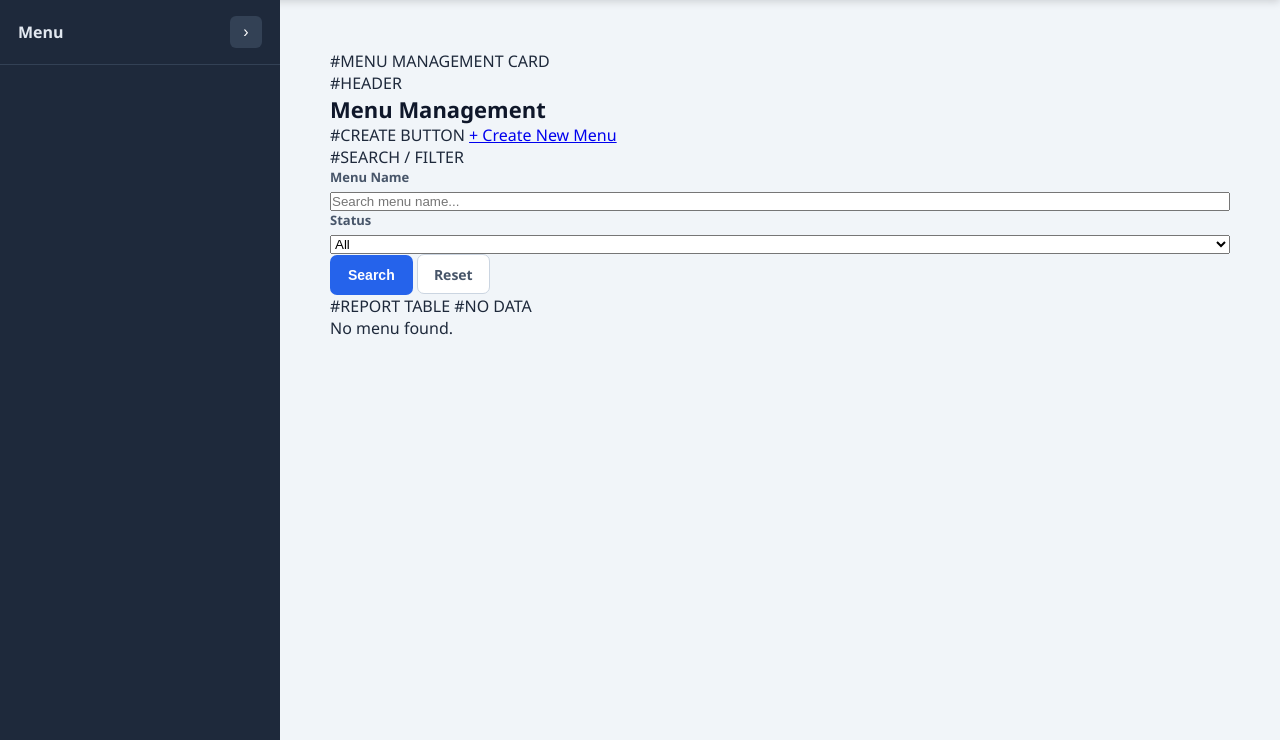
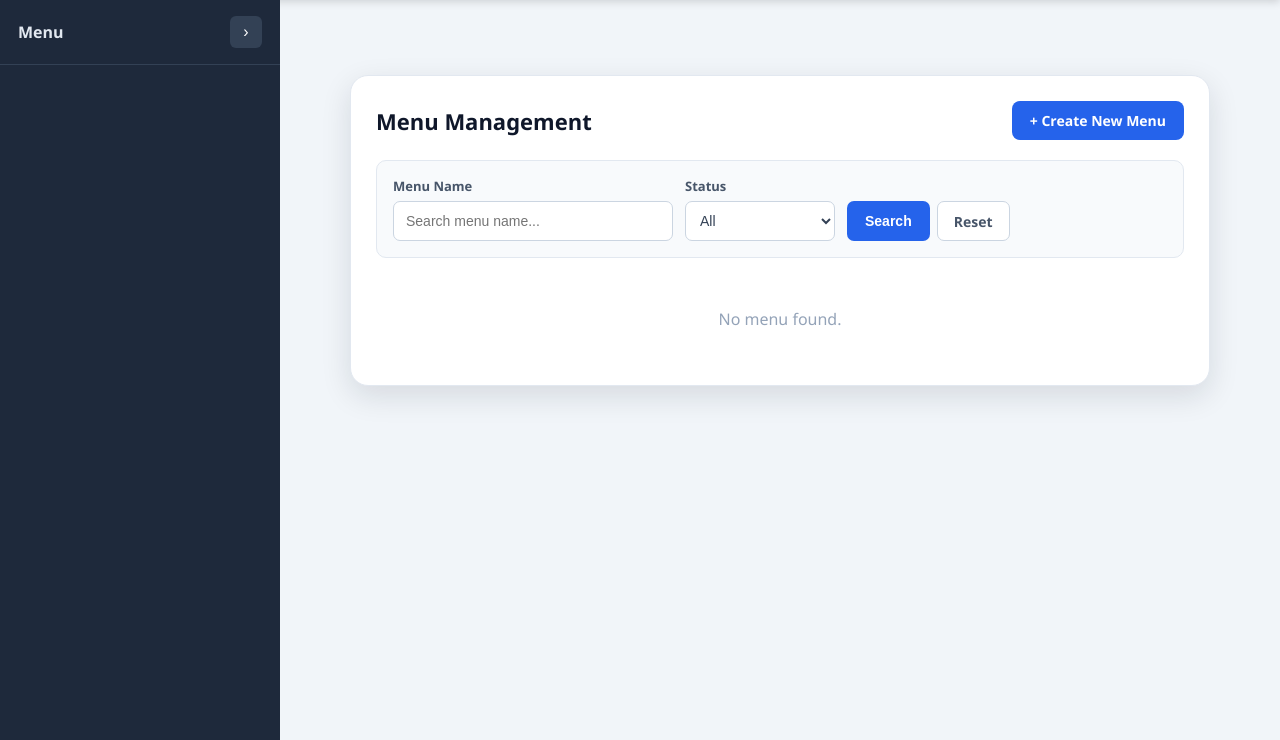
Before and after one commit to newtech2k26-dotcom/developer-portal, a Django app: page /menu-management/ in a window 1280 px wide. Shown: the part 60-800 px from the top of the page. Run offline with Django 5.2, Linux system fonts and the light colour scheme; the visitor is signed in with stand-in values (Sample User, id 1); data that the repository does not hold is empty.

Commit message:
menu setup final

```diff
--- a/devs/templates/devs/menu_management.html
+++ b/devs/templates/devs/menu_management.html
@@ -8,8 +8,9 @@
 
 <style>
 
-#MENU MANAGEMENT PAGE
-
+/* =========================================================
+   MENU MANAGEMENT PAGE
+========================================================= */
 
 .menu-page {
 
@@ -26,7 +27,9 @@
 }
 
 
-#MAIN CONTAINER
+/* =========================================================
+   MAIN CONTAINER
+========================================================= */
 
 .menu-container {
 
@@ -37,7 +40,9 @@
 }
 
 
-#MENU CARD
+/* =========================================================
+   MENU CARD
+========================================================= */
 
 .menu-card {
 
@@ -54,7 +59,9 @@
 }
 
 
-#CARD HEADER
+/* =========================================================
+   CARD HEADER
+========================================================= */
 
 .menu-card-header {
 
@@ -80,7 +87,9 @@
 }
 
 
-#CREATE NEW MENU BUTTON
+/* =========================================================
+   CREATE NEW MENU BUTTON
+========================================================= */
 
 .create-menu-btn {
 
@@ -120,7 +129,9 @@
 }
 
 
-#SEARCH / FILTER
+/* =========================================================
+   SEARCH / FILTER
+========================================================= */
 
 .menu-filter-form {
 
@@ -165,7 +176,9 @@
 }
 
 
-#SEARCH INPUT
+/* =========================================================
+   SEARCH INPUT
+========================================================= */
 
 .menu-search-input {
 
@@ -201,7 +214,9 @@
 }
 
 
-#STATUS SELECT
+/* =========================================================
+   STATUS SELECT
+========================================================= */
 
 .menu-status-select {
 
@@ -235,7 +250,9 @@
 }
 
 
-#FILTER BUTTONS
+/* =========================================================
+   FILTER BUTTONS
+========================================================= */
 
 .menu-filter-actions {
 
@@ -316,7 +333,9 @@
 }
 
 
-#TABLE WRAPPER
+/* =========================================================
+   TABLE WRAPPER
+========================================================= */
 
 .menu-table-wrapper {
 
@@ -327,7 +346,9 @@
 }
 
 
-#TABLE
+/* =========================================================
+   TABLE
+========================================================= */
 
 .menu-table {
 
@@ -340,7 +361,9 @@
 }
 
 
-#TABLE HEADER
+/* =========================================================
+   TABLE HEADER
+========================================================= */
 
 .menu-table th {
 
@@ -359,7 +382,9 @@
 }
 
 
-#TABLE DATA
+/* =========================================================
+   TABLE DATA
+========================================================= */
 
 .menu-table td {
 
@@ -383,7 +408,9 @@
 }
 
 
-#MENU NAME
+/* =========================================================
+   MENU NAME
+========================================================= */
 
 .menu-name {
 
@@ -394,7 +421,9 @@
 }
 
 
-#PARENT
+/* =========================================================
+   PARENT
+========================================================= */
 
 .parent-name {
 
@@ -403,7 +432,9 @@
 }
 
 
-#BADGES
+/* =========================================================
+   BADGES
+========================================================= */
 
 .menu-badge {
 
@@ -438,7 +469,9 @@
 }
 
 
-#ACTIVE / INACTIVE
+/* =========================================================
+   ACTIVE / INACTIVE
+========================================================= */
 
 .menu-active {
 
@@ -458,7 +491,9 @@
 }
 
 
-#ACTION BUTTONS
+/* =========================================================
+   ACTION BUTTONS
+========================================================= */
 
 .menu-actions {
 
@@ -537,7 +572,9 @@
 }
 
 
-#PAGINATION
+/* =========================================================
+   PAGINATION
+========================================================= */
 
 .menu-pagination {
 
@@ -623,7 +660,9 @@
 }
 
 
-#NO RESULTS
+/* =========================================================
+   NO RESULTS
+========================================================= */
 
 .menu-no-results {
 
@@ -636,7 +675,9 @@
 }
 
 
-#MENU MODAL
+/* =========================================================
+   MENU MODAL
+========================================================= */
 
 .menu-modal {
 
@@ -651,7 +692,9 @@
 }
 
 
-#MODAL OVERLAY
+/* =========================================================
+   MODAL OVERLAY
+========================================================= */
 
 .menu-modal-overlay {
 
@@ -666,7 +709,9 @@
 }
 
 
-#MODAL BOX
+/* =========================================================
+   MODAL BOX
+========================================================= */
 
 .menu-modal-box {
 
@@ -691,7 +736,9 @@
 }
 
 
-#MODAL CONTENT
+/* =========================================================
+   MODAL CONTENT
+========================================================= */
 
 #menuModalContent {
 
@@ -700,7 +747,9 @@
 }
 
 
-#MODAL FORM CONTAINER
+/* =========================================================
+   MODAL FORM CONTAINER
+========================================================= */
 
 .modal-form-container {
 
@@ -709,7 +758,9 @@
 }
 
 
-#MODAL HEADER
+/* =========================================================
+   MODAL HEADER
+========================================================= */
 
 .modal-form-header {
 
@@ -735,7 +786,9 @@
 }
 
 
-#MODAL CLOSE BUTTON
+/* =========================================================
+   MODAL CLOSE BUTTON
+========================================================= */
 
 .modal-close-btn {
 
@@ -769,7 +822,9 @@
 }
 
 
-#MODAL FORM
+/* =========================================================
+   MODAL FORM
+========================================================= */
 
 .menu-form {
 
@@ -836,7 +891,9 @@
 }
 
 
-#FIELD ERROR
+/* =========================================================
+   FIELD ERROR
+========================================================= */
 
 .field-error {
 
@@ -847,7 +904,9 @@
 }
 
 
-#FORM ACTIONS
+/* =========================================================
+   FORM ACTIONS
+========================================================= */
 
 .form-actions {
 
@@ -918,7 +977,9 @@
 }
 
 
-#DELETE MODAL
+/* =========================================================
+   DELETE MODAL
+========================================================= */
 
 .delete-modal-container {
 
@@ -1028,7 +1089,9 @@
 }
 
 
-#LOADING
+/* =========================================================
+   LOADING
+========================================================= */
 
 .menu-modal-loading {
 
@@ -1043,7 +1106,9 @@
 }
 
 
-#RESPONSIVE
+/* =========================================================
+   RESPONSIVE
+========================================================= */
 
 @media (max-width: 800px) {
 
@@ -1122,12 +1187,16 @@
     <div class="menu-container">
 
 
-        #MENU MANAGEMENT CARD
+        <!-- =================================================
+             MENU MANAGEMENT CARD
+        ================================================== -->
 
         <div class="menu-card">
 
 
-            #HEADER
+            <!-- =================================================
+                 HEADER
+            ================================================== -->
 
             <div class="menu-card-header">
 
@@ -1136,7 +1205,9 @@
                 </h2>
 
 
-                #CREATE BUTTON
+                <!-- =================================================
+                     CREATE BUTTON
+                ================================================== -->
 
                 <a
                     href="{% url 'menu_create' %}"
@@ -1150,7 +1221,9 @@
 
 
 
-            #SEARCH / FILTER
+            <!-- =================================================
+                 SEARCH / FILTER
+            ================================================== -->
 
             <form
                 method="GET"
@@ -1248,7 +1321,9 @@
 
 
 
-            #REPORT TABLE
+            <!-- =================================================
+                 REPORT TABLE
+            ================================================== -->
 
             {% if menus_page.object_list %}
 
@@ -1259,18 +1334,55 @@
                         <thead>
 
                             <tr>
-                                <th> SL </th>
-                                <th> Menu Name </th>
-                                <th> Parent </th>
-                                <th> Page </th>
-                                <th> URL </th>
-                                <th> Permission </th>
-                                <th> Order </th>
-                                <th> Status </th>
-                                <th> Action </th>
+
+                                <th>
+                                    SL
+                                </th>
+
+
+                                <th>
+                                    Menu Name
+                                </th>
+
+
+                                <th>
+                                    Parent
+                                </th>
+
+
+                                <th>
+                                    Page
+                                </th>
+
+
+                                <th>
+                                    URL
+                                </th>
+
+
+                                <th>
+                                    Permission
+                                </th>
+
+
+                                <th>
+                                    Order
+                                </th>
+
+
+                                <th>
+                                    Status
+                                </th>
+
+
+                                <th>
+                                    Action
+                                </th>
+
                             </tr>
 
                         </thead>
+
 
                         <tbody>
 
@@ -1457,7 +1569,9 @@
 
 
 
-                #PAGINATION
+                <!-- =================================================
+                     PAGINATION
+                ================================================== -->
 
                 {% if menus_page.paginator.num_pages > 1 %}
 
@@ -1558,7 +1672,9 @@
 
             {% else %}
 
-                #NO DATA
+                <!-- =================================================
+                     NO DATA
+                ================================================== -->
 
                 <div class="menu-no-results">
 
```
